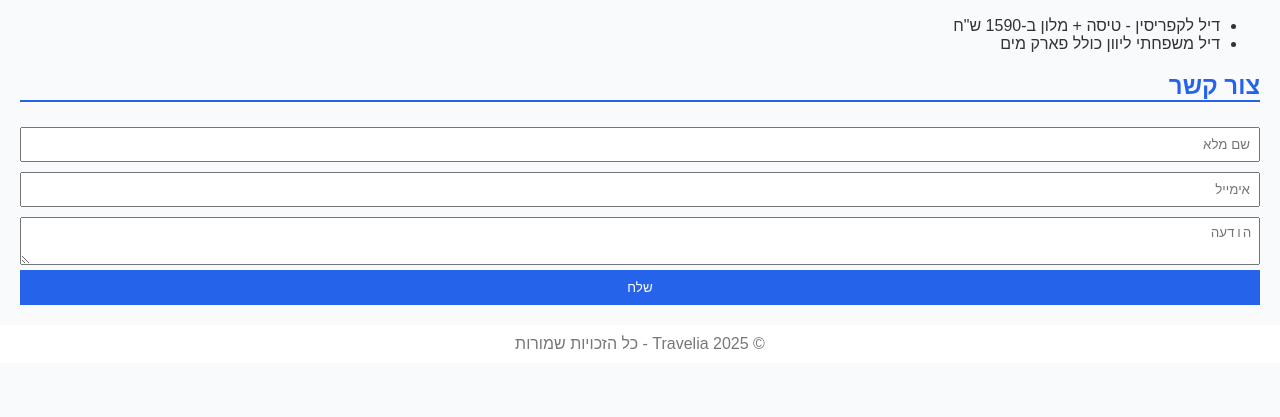
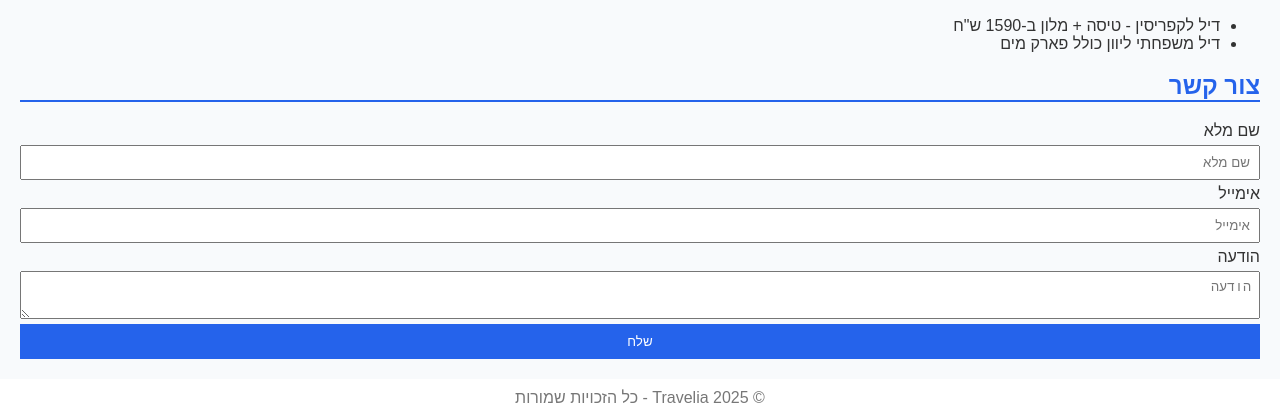
Before and after one commit to Shayfly/travelia1, a plain HTML site: page index.html in a window 1280 px wide. Shown: the part 771-1188 px from the top of the page. Before the commit the page ends 1134 px from the top, so only its background shows below. Drawn offline with Linux system fonts and the light colour scheme.

Commit message:
Update index.html

```diff
--- a/index.html
+++ b/index.html
@@ -4,6 +4,12 @@
   <meta charset="UTF-8" />
   <meta name="viewport" content="width=device-width, initial-scale=1" />
   <title>Travelia — הדרך הקלה והחכמה לטיסות ולחופשות</title>
+  <!-- SEO meta tags -->
+  <meta name="description" content="Travelia - הדרך הקלה והחכמה לטיסות ולחופשות. מצא טיסות ודילים חמים בקלות!">
+  <meta name="keywords" content="טיסות, דילים, חופשות, Travelia">
+  <meta name="author" content="Travelia">
+  <!-- Favicon -->
+  <link rel="icon" href="favicon.ico" />
   <link rel="stylesheet" href="style.css" />
 </head>
 <body>
@@ -14,7 +20,8 @@
   <main>
     <section>
       <h2>חיפוש טיסות</h2>
-      <iframe src="https://www.travelpayouts.com/widgets/0c8ad4b03dafea0bbd3e9df241a2c105" frameborder="0" width="100%" height="400"></iframe>
+      <!-- Added aria-label and lazy loading for accessibility and performance -->
+      <iframe src="https://www.travelpayouts.com/widgets/0c8ad4b03dafea0bbd3e9df241a2c105" frameborder="0" width="100%" height="400" loading="lazy" aria-label="חיפוש טיסות"></iframe>
     </section>
     <section>
       <h2>דילים חמים</h2>
@@ -26,9 +33,12 @@
     <section>
       <h2>צור קשר</h2>
       <form>
-        <input type="text" placeholder="שם מלא" required />
-        <input type="email" placeholder="אימייל" required />
-        <textarea placeholder="הודעה"></textarea>
+        <label for="name">שם מלא</label>
+        <input id="name" type="text" placeholder="שם מלא" required />
+        <label for="email">אימייל</label>
+        <input id="email" type="email" placeholder="אימייל" required />
+        <label for="message">הודעה</label>
+        <textarea id="message" placeholder="הודעה"></textarea>
         <button type="submit">שלח</button>
       </form>
     </section>
```
